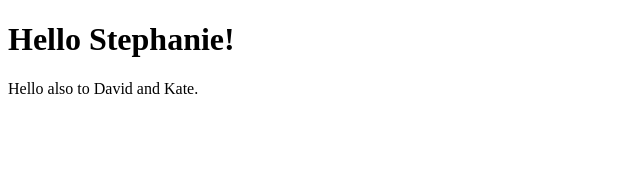
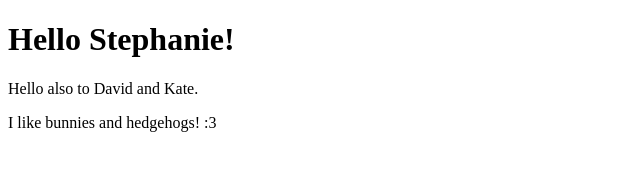
Before and after one commit to hyperangelicx/Genesis, a plain HTML site: page index.html in a window 1280 px wide. Shown: the whole page, without its empty margins (0-640 px from the left). Drawn offline with Linux system fonts and the light colour scheme.

Commit message:
update index

```diff
--- a/index.html
+++ b/index.html
@@ -8,5 +8,7 @@
 <body>
 <h1>Hello Stephanie!</h1>
 	<p>Hello also to David and Kate.</p>
+	<p>I like bunnies and hedgehogs!
+	:3</p>
 </body>
 </html>
```
